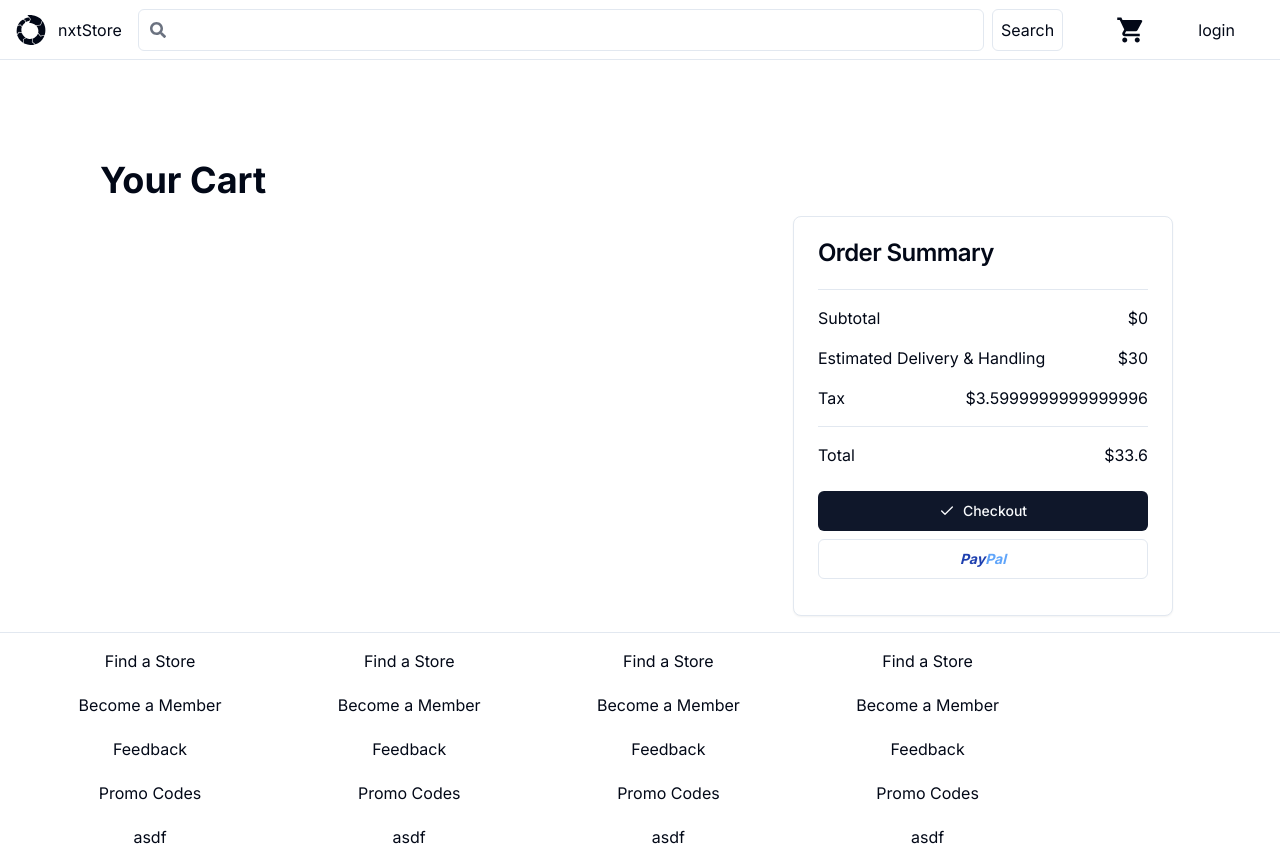
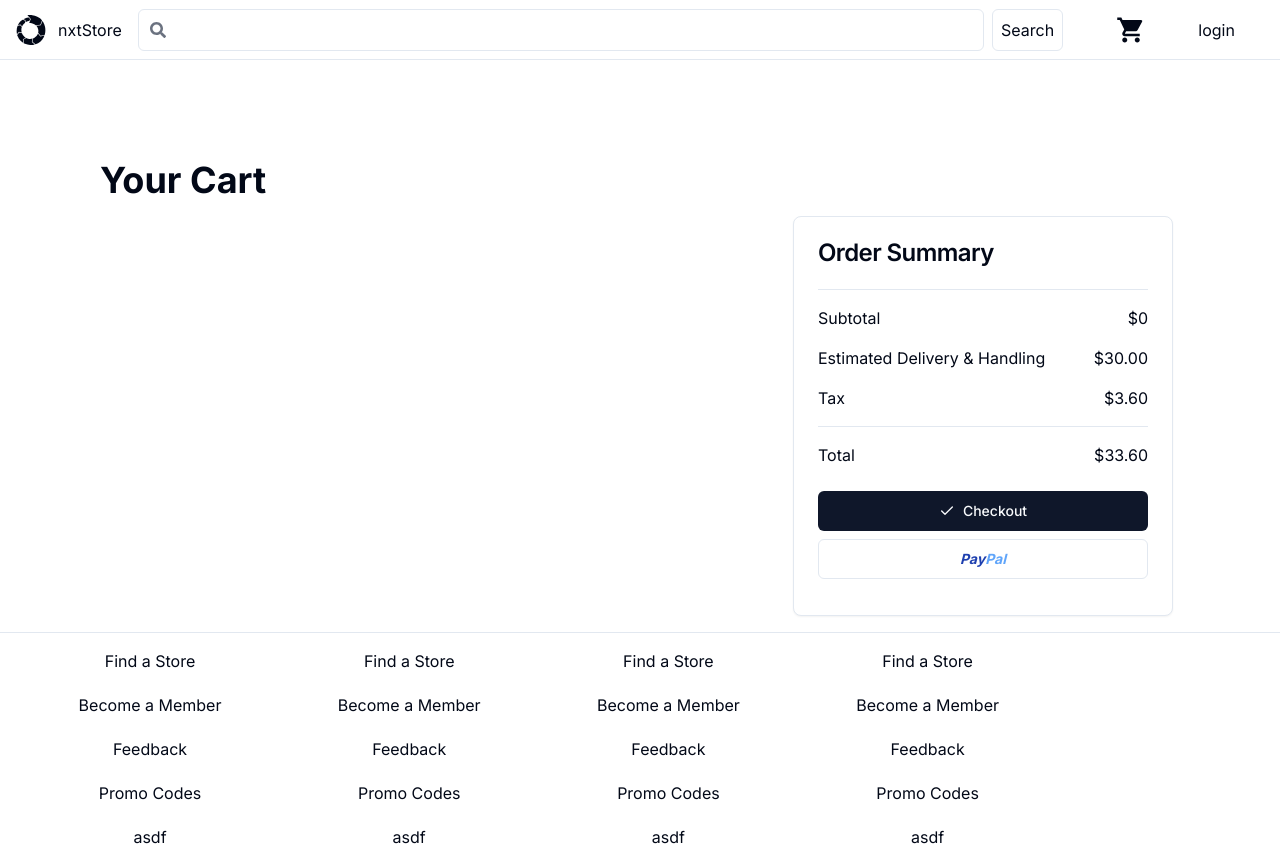
Before and after one commit to i-dkz/nxtStore, a Next.js app: page /cart in a window 1280 px wide. Built offline with nearby package versions, Linux system fonts and the light colour scheme.

Commit message:
fixed: all ordersummary totals to 2 decimal places)

```diff
--- a/src/components/OrderSummary.tsx
+++ b/src/components/OrderSummary.tsx
@@ -17,7 +17,7 @@ interface Props {
 export function OrderSummary({ subtotal }: Props) {
   const shipping = subtotal >= 200 ? 0 : 30;
   const tax = .12 * (subtotal + shipping);
-  const total = subtotal + shipping + tax
+  const total = (subtotal + shipping + tax).toFixed(2);
 
   return (
     <Card className={cn("w-[380px] h-[400px]")}>
@@ -35,11 +35,11 @@ export function OrderSummary({ subtotal }: Props) {
         </div>
         <div className="flex justify-between">
           <span>Estimated Delivery & Handling</span>
-          <span>{shipping === 0 ? "Free" : "$" + shipping}</span>
+          <span>{shipping === 0 ? "Free" : "$" + shipping.toFixed(2)}</span>
         </div>
         <div className="flex justify-between">
           <span>Tax</span>
-          <span>${tax}</span>
+          <span>${tax.toFixed(2)}</span>
         </div>
         <div className="flex justify-center">
           <hr className="w-full" />
```
